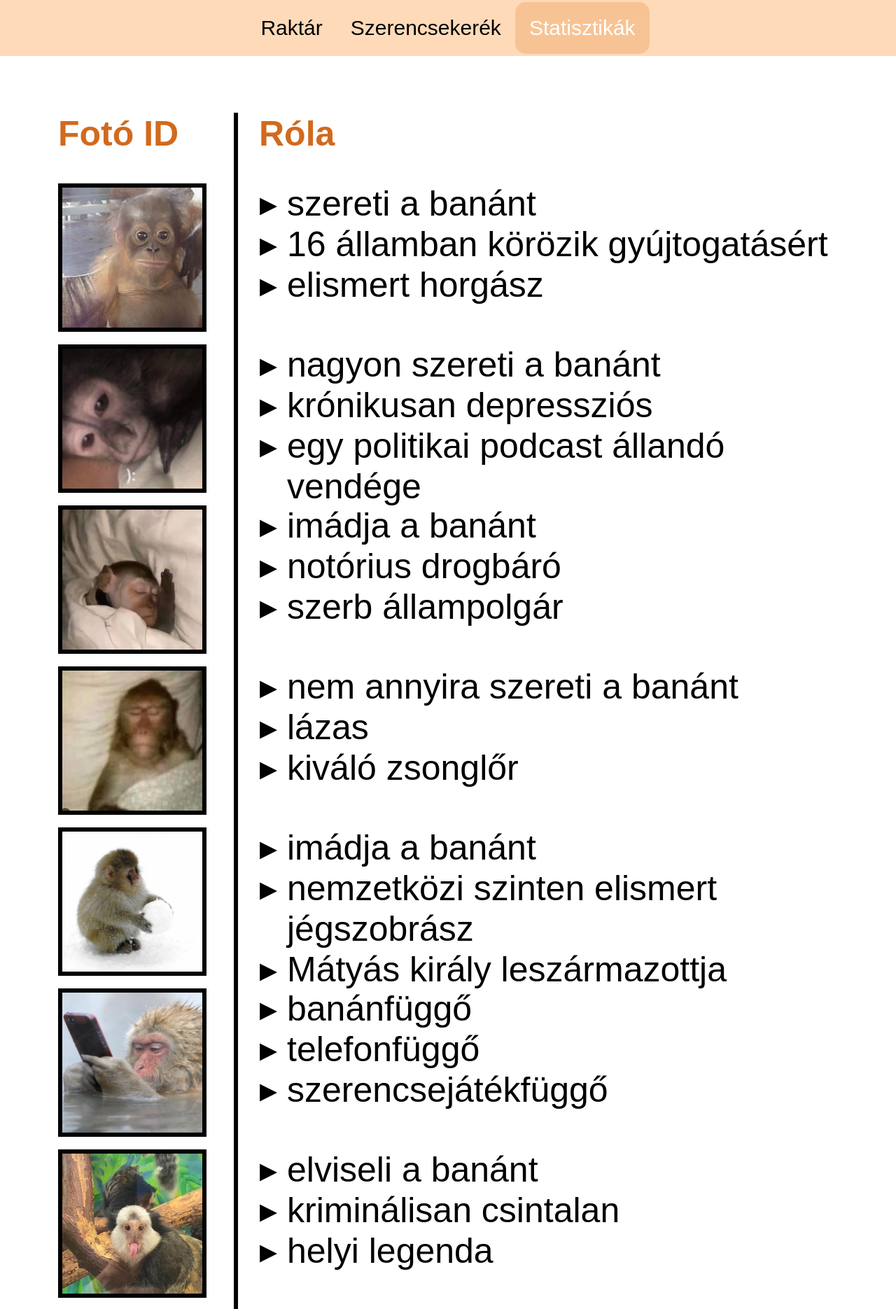
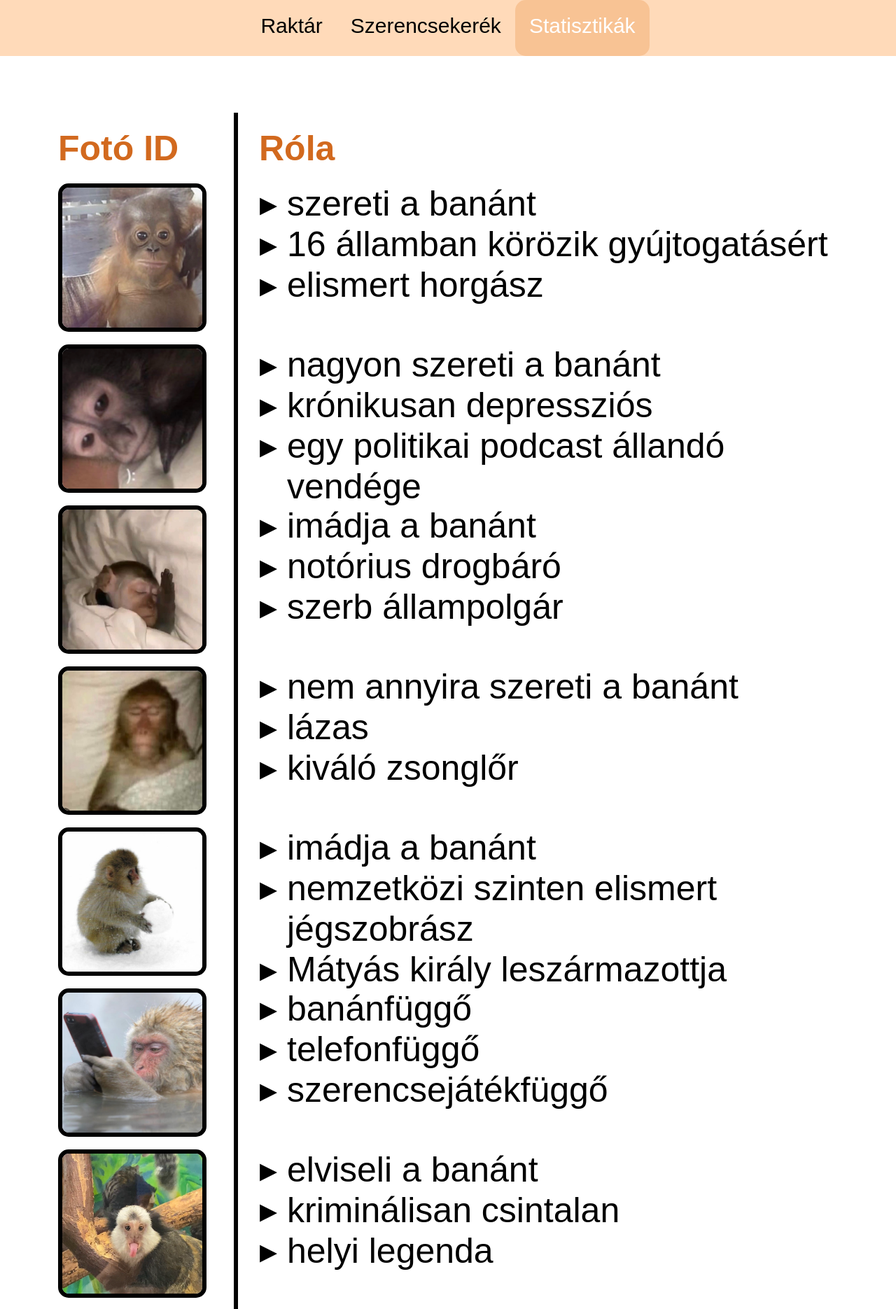
Before and after one commit to csabszerko/webterv, a PHP site: page /html/stats.html in a window 1280 px wide. Shown: the top 1870 px of the page at 70% size. Run offline with PHP 8.4, Linux system fonts and the light colour scheme.

Commit message:
stat tweat

```diff
--- a/monki/css/styles.css
+++ b/monki/css/styles.css
@@ -18,7 +18,7 @@
     /* text-align: center; */
     float:left;
     display: flex;
-    margin: auto 0;
+    margin: 0 0;
     padding: 20px 20px;
     text-decoration: none;
 
@@ -169,6 +169,7 @@ main {
     height: 200px;
     width: 200px;
     border: 6px solid black;
+    border-radius: 15px;
     padding: 0;
     float:left;
     margin-right: 15px;
@@ -221,6 +222,7 @@ main button:hover
     height: 200px;
     width: 200px;
     border: 6px solid black;
+    border-radius: 15px;
     padding: 0;
     float:left;
     margin-right: 15px;
@@ -241,6 +243,11 @@ main button:hover
     /* background-color: aliceblue; */
     padding: 0;
     margin: 0;
+}
+
+#statsTable tr:nth-child(1) th{
+    display: flex;
+    align-items: center;
 }
 
 #statsTable tr ~ tr{
```
